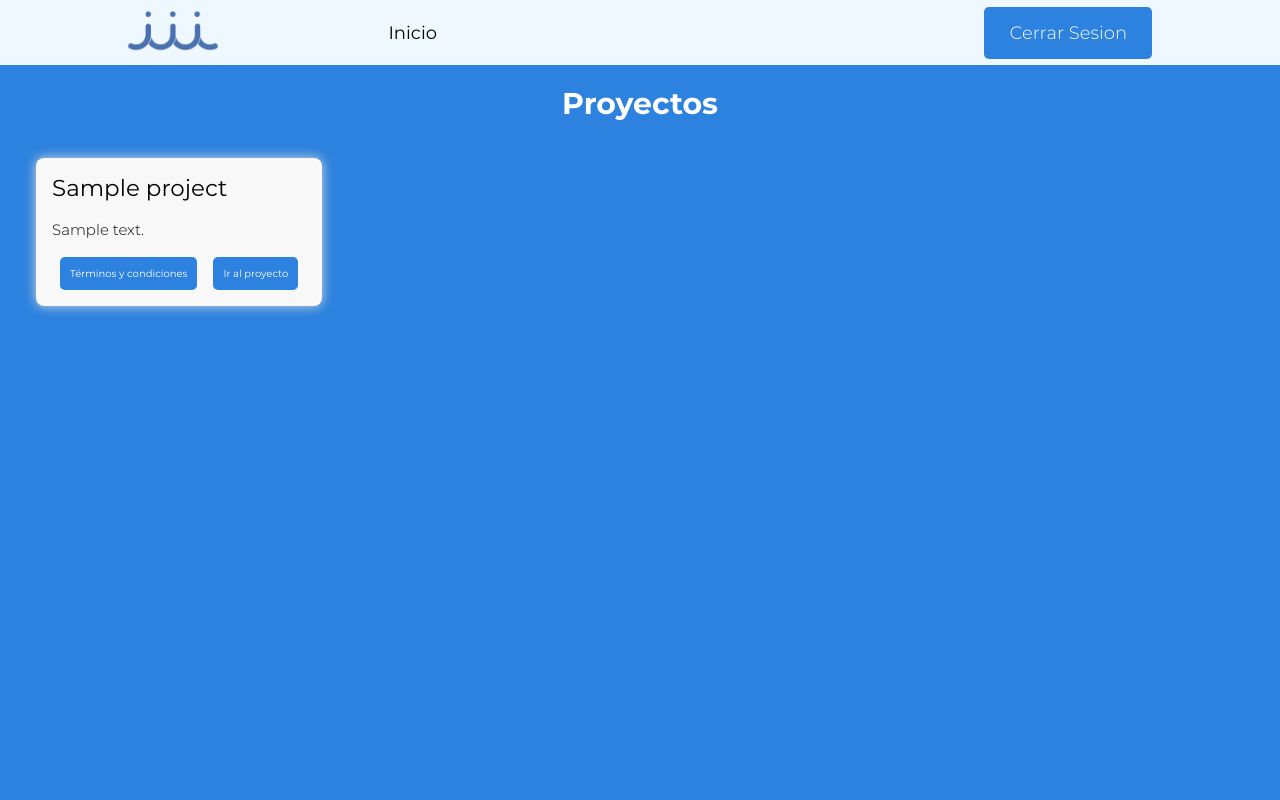
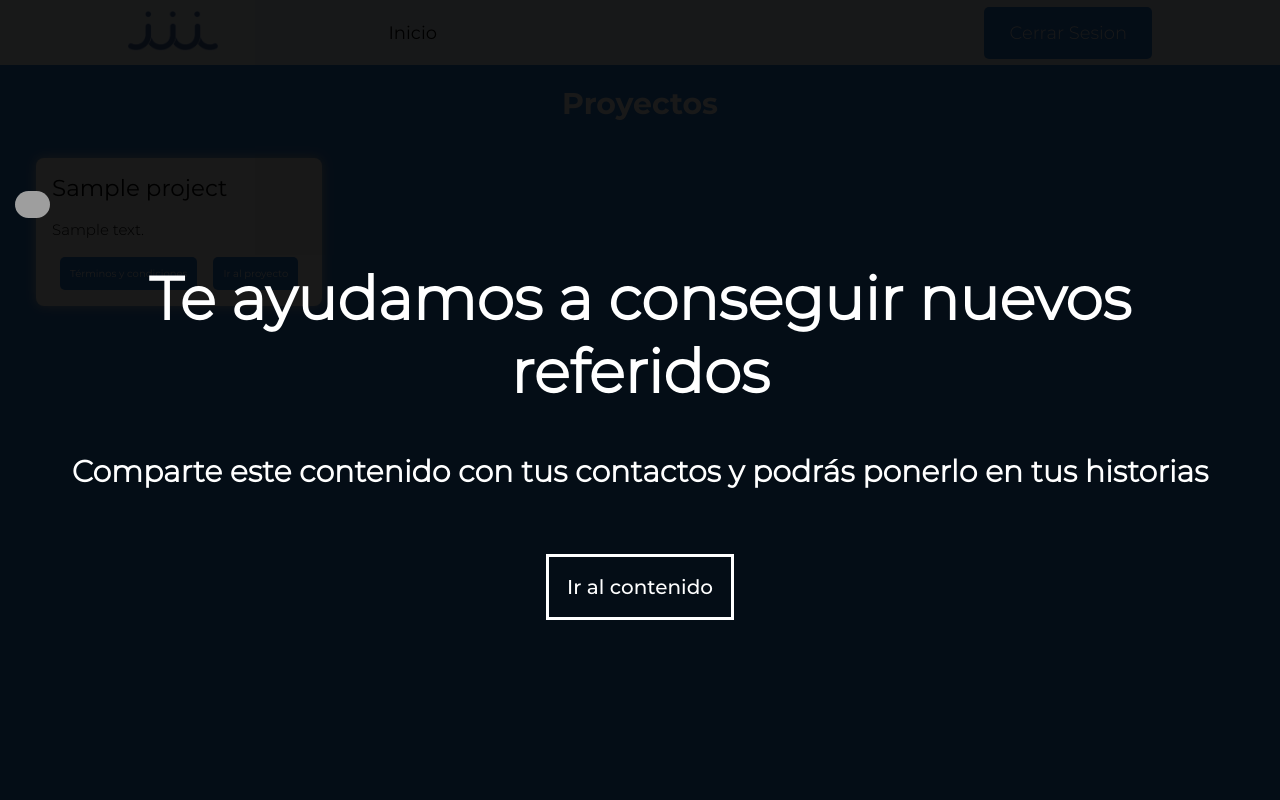
Before and after one commit to JhonnysDS/referidos-inciti, a Python web app: template app/public/templates/view-user.html in a window 1280 px wide. Run offline with Jinja, Linux system fonts and the light colour scheme; the template is opened without the code that fills it: most values are stand-ins (such as "Sample title", 1, 10 or a date in 2020); some libraries are stand-ins or nearby versions; grey boxes are pictures that could not be loaded.

Commit message:
banner agregado

```diff
--- a/app/public/templates/view-user.html
+++ b/app/public/templates/view-user.html
@@ -3,6 +3,25 @@
 {% block title %}Proyectos{{ slug_title }}{% endblock %}
 
 {% block content %}
+<!---BANNER  --->
+<section class="section-overall-banner" id="banner-content-referreds">
+        <section class="section-banner" id="banner-content-referreds-son">
+            <div class="div-btn-close">
+                <img src="{{url_for('static', filename='imagenes/arrow-left.png')}}" id="close-button" alt="Cerrar">
+            </div>
+            <div class="div-banner">
+                <div class="div-tittles">
+                    <h1> Te ayudamos a conseguir nuevos referidos </h1>
+                    <h2> Comparte este contenido con tus contactos y podrás ponerlo en tus historias</h2>
+                </div>
+                <div class="div-button">
+                    <a href="#">Ir al contenido</a>
+                </div>
+
+            </div>
+        </section>
+    </section>
+<!---PAGINA PRINCIPAL--->
     <header class="header">
         <div class="logo">
             <img src="{{url_for('static', filename='imagenes/logoBlue.png')}}" alt="Logo Inciti">
@@ -49,4 +68,5 @@
 {% block scripts %}
     <script src="{{url_for('static', filename='/plugins/jquery/jquery-3.4.1.js')}}"></script>
     <script src="{{url_for('static', filename='/js/alertdelete.js')}}"></script>
+    <script src="{{url_for('static', filename='/js/pluggins/banner/banner-index.js')}}"></script>
 {% endblock %}
--- a/app/static/css/style-admin.css
+++ b/app/static/css/style-admin.css
@@ -503,3 +503,72 @@ border: 1px solid rgb(198, 196, 196);
 .paragraph-error-page{
     font-size: 25px;
 }
+
+
+
+
+/*-------------ESTILOS DE BANNER ----------------*/
+.section-overall-banner{
+    display: flex;
+    height: 100vh;
+    width: 100%;
+    align-items: center;
+    justify-content: center;
+    position: fixed;
+    background-color: rgba(0, 0, 0, 0.9);
+    visibility: visible;
+}
+
+.section-overall-banner.inactive{
+    visibility: hidden;
+    transition:.5s easy all;
+}
+
+.section-banner{
+    opacity: 1;
+}
+
+/*--ANIMACIÓN DEL BANNER--*/
+.section-banner.inactive{
+    opacity: 0;
+    transition:.5s easy all;
+}
+/*------------------------*/
+.div-btn-close img{
+    width: 35px;
+    margin: 15px;
+    position: relative;
+    border-radius: 50px;
+    cursor: pointer;
+
+}
+
+.div-tittles h1, .div-tittles h2{
+    color: white;
+    font-family: mst-light;
+
+}
+
+.div-tittles h1{
+    font-size: 60px;
+    padding-bottom: 45px; ;
+}
+.div-tittles h2{
+    font-size: 30px;
+    padding-bottom: 35px; ;
+}
+
+.div-button a{
+    color: white;
+    border: 3px solid white;
+    font: 20px mst-medium;
+    padding: 18px;
+    text-decoration: none;
+    cursor: pointer;
+}
+
+.div-tittles, .div-button{
+    text-align: center;
+    padding: 25px;
+
+}
--- /dev/null
+++ b/app/static/js/pluggins/banner/banner-index.js
@@ -0,0 +1,8 @@
+var banner = document.getElementById('banner-content-referreds'),
+    bannerSon = document.getElementById('banner-content-referreds-son'),
+    closeBanner = document.getElementById('close-button');
+
+closeBanner.addEventListener('click', function(){
+    banner.classList.add('inactive');
+    bannerSon.classList.add('inactive');
+});
--- a/app/templates/base_template_admin.html
+++ b/app/templates/base_template_admin.html
@@ -4,7 +4,7 @@
     <meta charset="UTF-8">
     <meta http-equiv="X-UA-Compatible" content="IE=edge">
     <meta name="viewport" content="width=device-width, initial-scale=1.0">
-    <meta http-equiv="Content-Security-Policy" content="upgrade-insecure-requests">
+    <!-- <meta http-equiv="Content-Security-Policy" content="upgrade-insecure-requests"> -->
     <link rel="stylesheet" href="{{ url_for("static", filename="css/style-admin.css") }}">
     <link rel="icon" href="{{url_for('static', filename='imagenes/icons/logo.ico') }}">
     <title>{% block title %}{% endblock %} - Zona Administrativa</title>
--- a/app/templates/base_template_logged.html
+++ b/app/templates/base_template_logged.html
@@ -4,7 +4,7 @@
     <meta charset="UTF-8">
     <meta http-equiv="X-UA-Compatible" content="IE=edge">
     <meta name="viewport" content="width=device-width, initial-scale=1.0">
-    <meta http-equiv="Content-Security-Policy" content="upgrade-insecure-requests">
+  <!--  <meta http-equiv="Content-Security-Policy" content="upgrade-insecure-requests"> -->
     <link rel="stylesheet" href="{{ url_for("static", filename="css/style-admin.css") }}">
     <link rel="icon" href="{{url_for('static', filename='imagenes/icons/logo.ico') }}">
     <title>{% block title %}{% endblock %} - Zona usuario</title>
```
